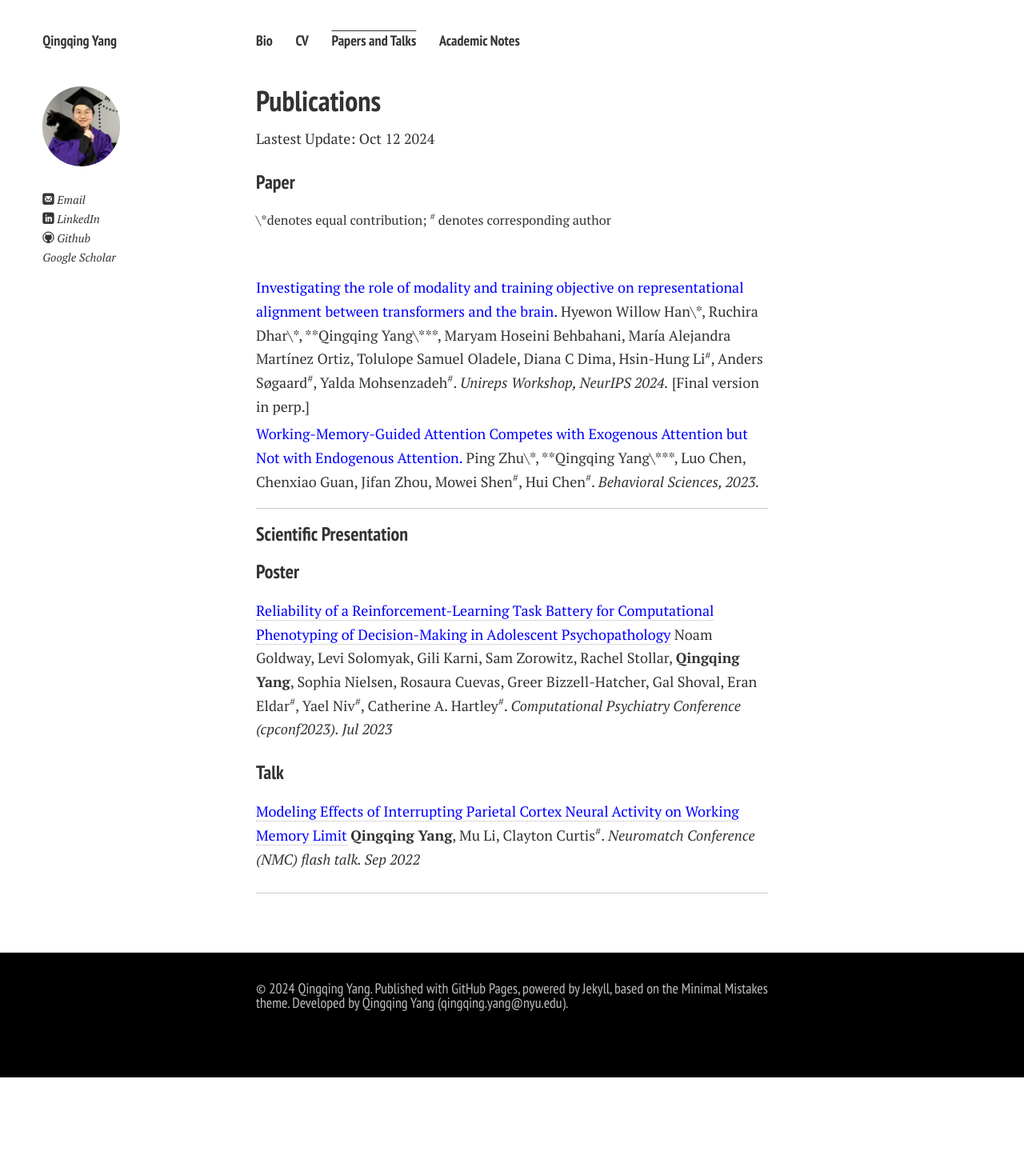
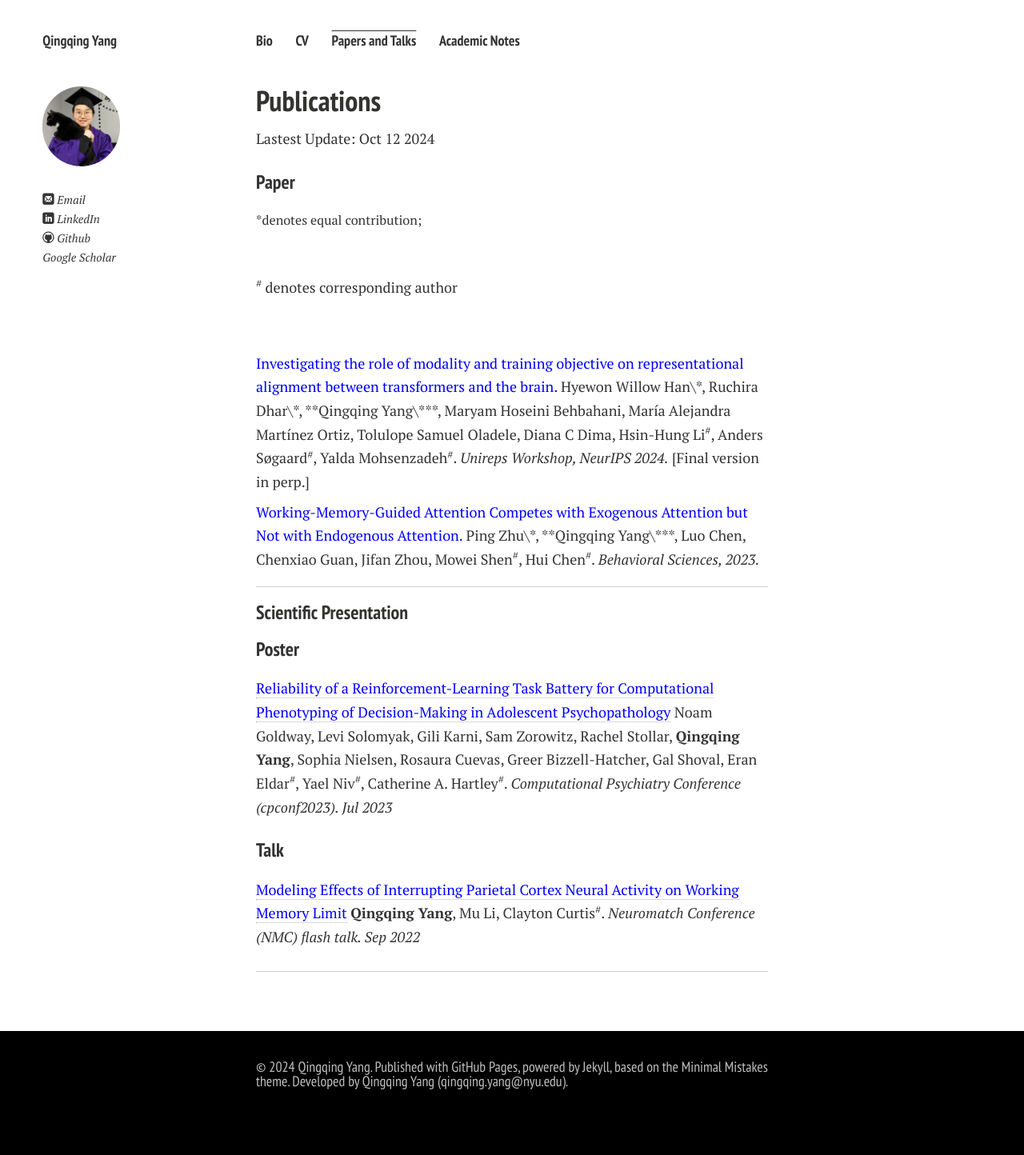
Before and after one commit to Qingqing-Yang-177/Qingqing-Yang-177.github.io, a Jekyll site: the page built from publications.md, in a window 1280 px wide. Shown: the whole page at 80% size. Built offline with Jekyll 4.4.1, drawn with Linux system fonts in a browser that asks for light colours; nearby versions of some CDN libraries; comment, search, counter and statistics services are not loaded; a style sheet for code colours, icons or effects is not loaded; before the commit the page ends 1347 px from its top, so only the background shows below that.

Commit message:
Update publications.md

```diff
--- a/publications.md
+++ b/publications.md
@@ -10,14 +10,18 @@ Lastest Update: Oct 12 2024
 
 ### Paper
 <div style="margin: 0; font-size: 0.9em;">
-  \*denotes equal contribution; <sup>#</sup> denotes corresponding author
+*denotes equal contribution;
 </div><br>
 
-<div style="margin: 0; margin-bottom: 5px;">
+<div style="margin: 0; margin-bottom: 8px;">
+<sup>#</sup> denotes corresponding author
+</div><br>
+
+<div style="margin: 0; margin-bottom: 8px;">
   <span style="color: blue;">Investigating the role of modality and training objective on representational alignment between transformers and the brain.</span> Hyewon Willow Han\*, Ruchira Dhar\*, **Qingqing Yang\***, Maryam Hoseini Behbahani, María Alejandra Martínez Ortiz, Tolulope Samuel Oladele, Diana C Dima, Hsin-Hung Li<sup>#</sup>, Anders Søgaard<sup>#</sup>, Yalda Mohsenzadeh<sup>#</sup>. <em>Unireps Workshop, NeurIPS 2024.</em> [Final version in perp.]
 </div>
 
-<div style="margin: 0; margin-bottom: 5px;">
+<div style="margin: 0; margin-bottom: 8px;">
   <a href="https://www.mdpi.com/2076-328X/13/5/426" style="color: blue;">Working-Memory-Guided Attention Competes with Exogenous Attention but Not with Endogenous Attention.</a> Ping Zhu\*, **Qingqing Yang\***, Luo Chen, Chenxiao Guan, Jifan Zhou, Mowei Shen<sup>#</sup>, Hui Chen<sup>#</sup>. <em>Behavioral Sciences, 2023.</em>
 </div>
 
```
